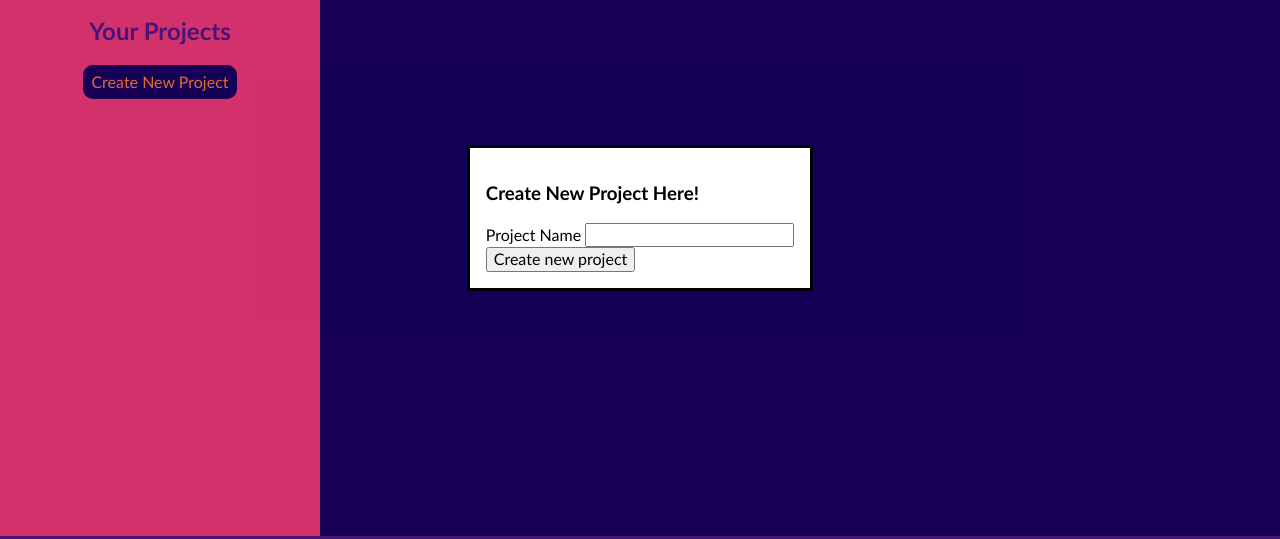
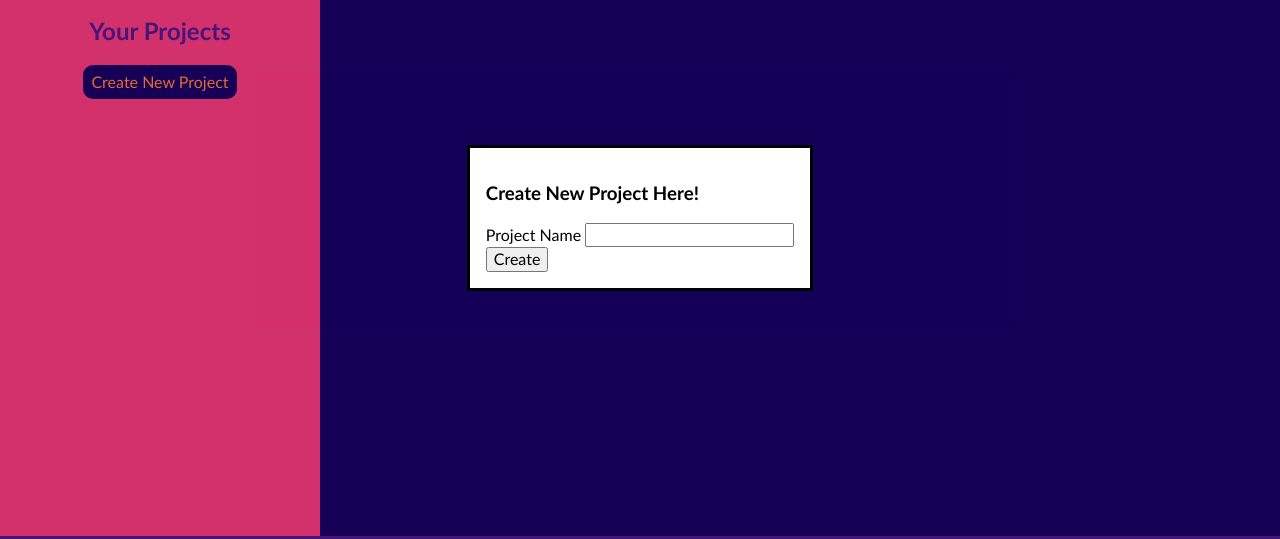
Before and after one commit to rtamb0/todo-list, a website built with webpack: page src/index.html in a window 1280 px wide. Shown: the part 182-721 px from the top of the page. Built offline with nearby package versions, Linux system fonts and the light colour scheme.

Commit message:
Change 'create new project' to 'create'

```diff
--- a/src/index.html
+++ b/src/index.html
@@ -23,7 +23,7 @@
                     <input type="text" name="newProject" id="newProject" required>
                 </div>
                 <div class="project-button">
-                    <input type="submit" value="Create new project">
+                    <input type="submit" value="Create">
                 </div>
             </form>
         </dialog>
```
